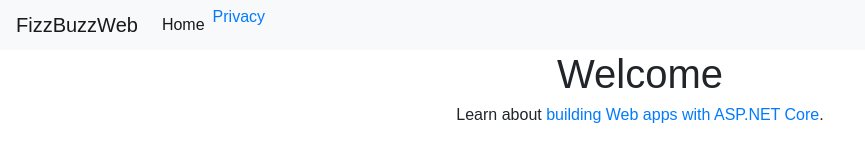
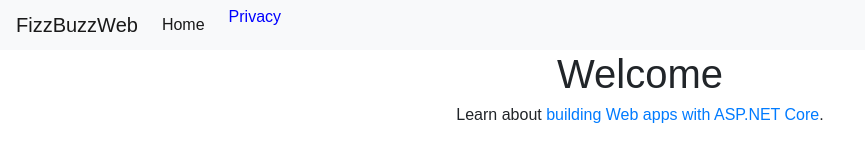
Before and after one commit to jinine/react_lab10, a React (Create React App) app: page / in a window 1280 px wide. Shown: the top 160 px of the page, without its empty margins (0-865 px from the left). Built offline with nearby package versions, Linux system fonts and the light colour scheme.

Commit message:
fixing privacy links

```diff
--- a/src/Navbar.js
+++ b/src/Navbar.js
@@ -1,5 +1,11 @@
 import React from 'react';
 import { Link } from 'react-router-dom';
+
+const linkStyle = {
+  margin: "1rem",
+  textDecoration: "none",
+  color: 'blue'
+};
 
 const NavBar = () => (
   <>
@@ -16,7 +22,7 @@ const NavBar = () => (
               <a class="nav-link" href="/">Home <span class="sr-only">(current)</span></a>
             </li>
             <li class="nav-item">
-              <Link to="/Privacy">Privacy</Link>
+              <Link to="/Privacy" style={linkStyle}>Privacy</Link>
             </li>
           </ul>
 
```
